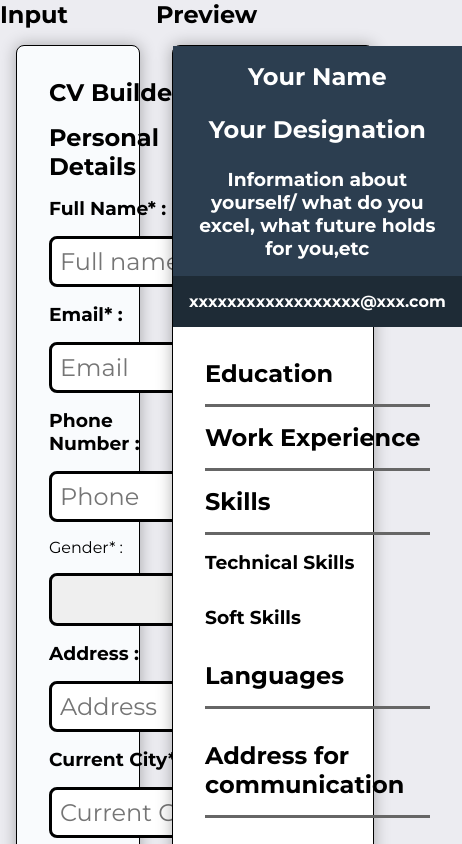
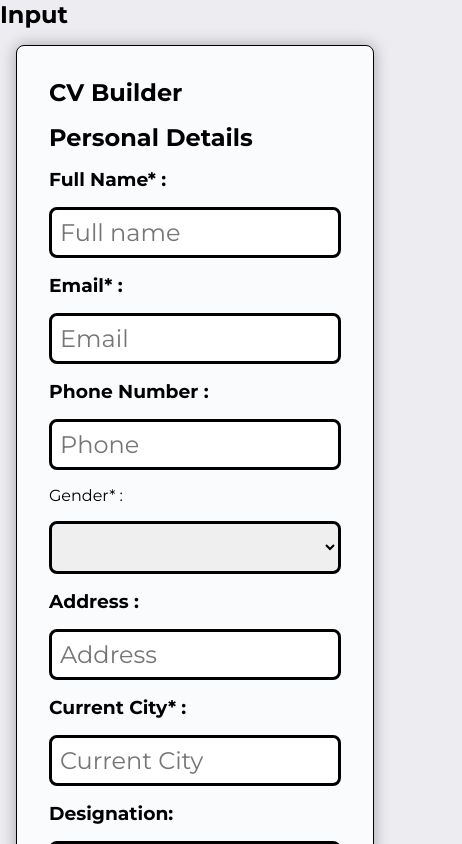
Before and after one commit to madhavjari/cv-application, a React (Vite) app: page / in a window 390 px wide. Shown: the top 844 px of the page, 462 px wide, since content can reach past the window. Built offline with nearby package versions, Linux system fonts and the light colour scheme.

Commit message:
minor change on preview width

```diff
--- a/src/App.css
+++ b/src/App.css
@@ -1,7 +1,10 @@
 @media screen and (max-width: 600px) {
   .input,
   .output {
-    width: 100%;
+    min-width: 100%;
+  }
+  .preview > * {
+    min-width: 100%;
   }
 }
 
```
